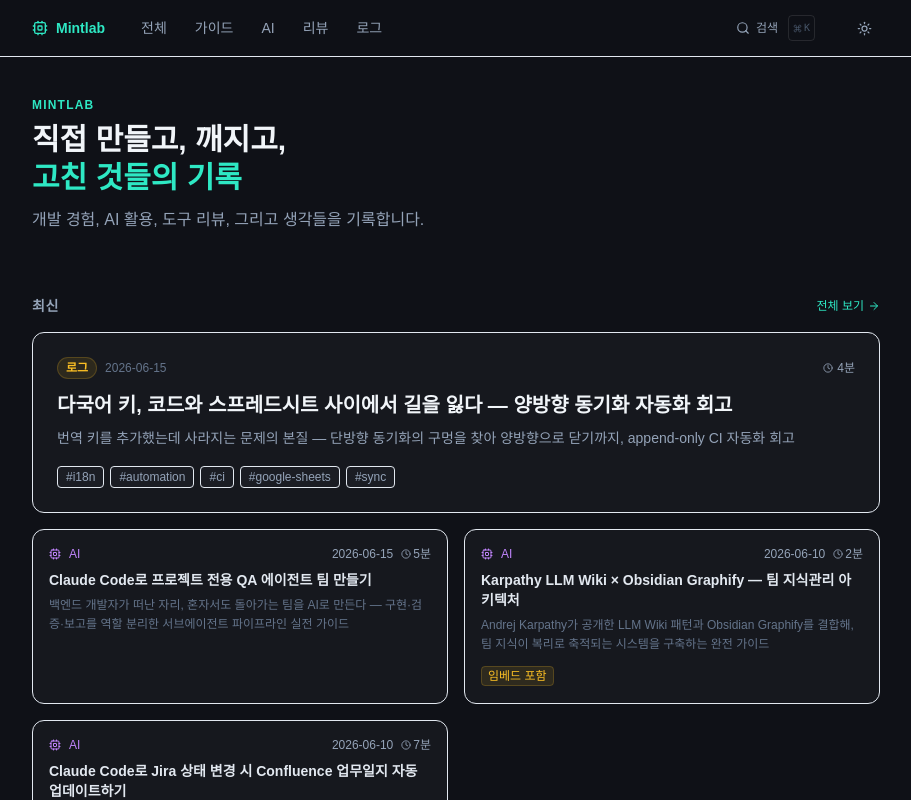
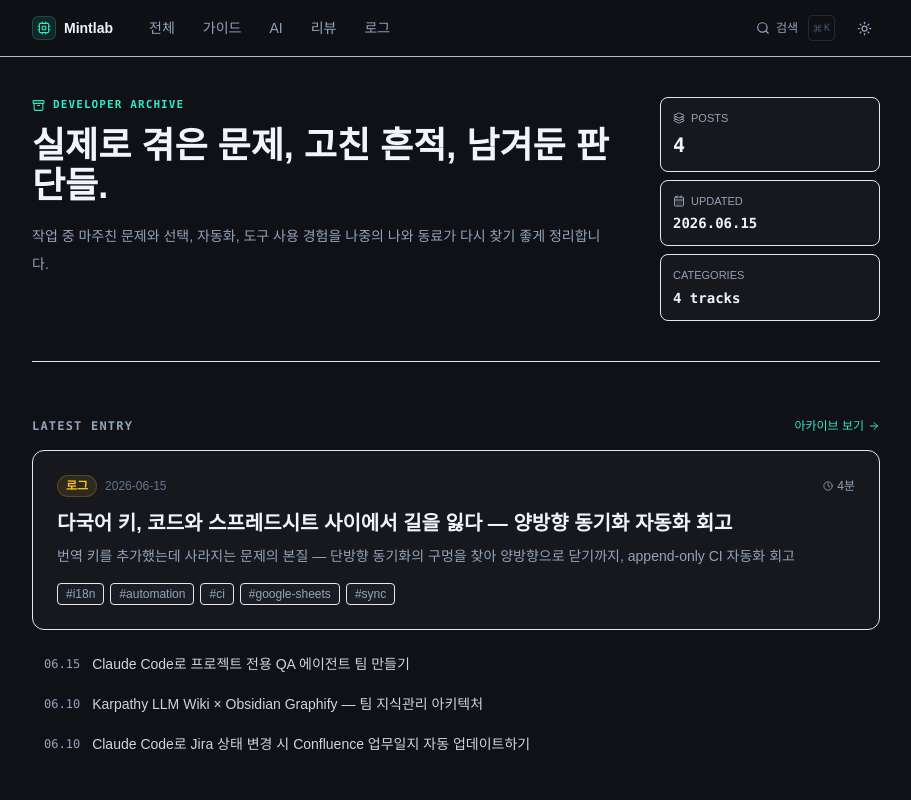
Before and after one commit to dev-ming/mintlab, a Next.js app: page / in a window 1280 px wide. Shown: the top 800 px of the page, without its empty margins (184-1095 px from the left). Built offline with nearby package versions, Linux system fonts and the light colour scheme; a web font is replaced by a local one.

Commit message:
💄 개발 기록 아카이브 UI polish
홈을 아카이브 인덱스 톤으로 재구성하고 헤더 active nav를 추가.

PostList hover, TOC active bar, 코드블록 헤더를 다듬어 로그북 감성을 강화.

```diff
--- a/app/globals.css
+++ b/app/globals.css
@@ -6,7 +6,7 @@
 
 /* 코드 블록 — 라이트/다크 모두 다크 유지 */
 .prose pre {
-  @apply bg-[#0a0d14] border border-white/[8%] rounded-xl;
+  @apply m-0 bg-transparent border-0 rounded-none;
 }
 
 .prose code:not(pre code) {
--- a/app/layout.tsx
+++ b/app/layout.tsx
@@ -1,24 +1,13 @@
 import type { Metadata } from 'next'
 import './globals.css'
-import Link from 'next/link'
-import { Cpu } from 'lucide-react'
-import Search from '@/components/Search'
-import ThemeToggle from '@/components/ThemeToggle'
 import Providers from '@/components/Providers'
+import Header from '@/components/Header'
 import { getAllPosts } from '@/lib/content'
 
 export const metadata: Metadata = {
   title: { default: 'Mintlab', template: '%s | Mintlab' },
-  description: '개발 경험, AI 활용, 도구 리뷰 — Mintlab',
+  description: '개발 기록 아카이브 — Mintlab',
 }
-
-const NAV = [
-  { href: '/posts', label: '전체' },
-  { href: '/guide', label: '가이드' },
-  { href: '/ai', label: 'AI' },
-  { href: '/reviews', label: '리뷰' },
-  { href: '/logs', label: '로그' },
-]
 
 export default function RootLayout({ children }: { children: React.ReactNode }) {
   const posts = getAllPosts()
@@ -27,34 +16,13 @@ export default function RootLayout({ children }: { children: React.ReactNode })
     <html lang="ko" suppressHydrationWarning>
       <body className="bg-slate-50 dark:bg-[#0f1117] text-slate-900 dark:text-slate-200 min-h-screen font-pretendard antialiased">
         <Providers>
-          {/* 네비게이션 */}
-          <header className="sticky top-0 z-50 border-b border-slate-200 dark:border-white/8 bg-slate-50/90 dark:bg-[#0f1117]/90 backdrop-blur-sm">
-            <div className="max-w-4xl mx-auto px-6 h-14 flex items-center gap-6">
-              <Link href="/" className="flex items-center gap-2 text-sm font-semibold text-mint-500 dark:text-mint-400">
-                <Cpu size={16} />
-                Mintlab
-              </Link>
-              <nav className="flex gap-1 flex-1">
-                {NAV.map(({ href, label }) => (
-                  <Link
-                    key={href}
-                    href={href}
-                    className="px-3 py-1.5 rounded-md text-sm text-slate-600 dark:text-slate-400 hover:text-slate-900 dark:hover:text-slate-100 hover:bg-black/5 dark:hover:bg-white/5 transition-colors"
-                  >
-                    {label}
-                  </Link>
-                ))}
-              </nav>
-              <Search posts={posts} />
-              <ThemeToggle />
-            </div>
-          </header>
+          <Header posts={posts} />
 
           <main className="max-w-4xl mx-auto px-6 py-10">{children}</main>
 
           <footer className="border-t border-slate-200 dark:border-white/8 mt-20">
             <div className="max-w-4xl mx-auto px-6 py-8 text-xs text-slate-400 dark:text-slate-600 flex items-center justify-between">
-              <span>Mintlab — 개발 경험과 생각을 기록하는 공간</span>
+              <span>Mintlab — 개발 기록 아카이브</span>
               <a
                 href="https://github.com/dev-ming"
                 target="_blank"
--- a/app/page.tsx
+++ b/app/page.tsx
@@ -1,52 +1,83 @@
 import { getAllPosts } from '@/lib/content'
 import PostCard from '@/components/PostCard'
-import { ArrowRight } from 'lucide-react'
+import { ArrowRight, Archive, CalendarDays, Layers3 } from 'lucide-react'
 import Link from 'next/link'
 
 export default function HomePage() {
   const posts = getAllPosts()
   const featured = posts.slice(0, 1)[0]
-  const rest = posts.slice(1, 7)
+  const rest = posts.slice(1, 6)
 
   const guides = posts.filter((p) => p.category === 'guide').slice(0, 3)
   const aiPosts = posts.filter((p) => p.category === 'ai').slice(0, 3)
   const reviews = posts.filter((p) => p.category === 'review').slice(0, 3)
+  const latestDate = posts[0]?.date.replaceAll('-', '.') ?? '-'
 
   return (
-    <div className="space-y-16">
-      {/* Hero */}
-      <section>
-        <div className="mb-2 text-xs font-semibold text-mint-500 dark:text-mint-400 uppercase tracking-widest">
-          Mintlab
+    <div className="space-y-14">
+      <section className="grid gap-8 border-b border-slate-200 pb-10 dark:border-white/8 md:grid-cols-[1fr_220px]">
+        <div>
+          <div className="mb-3 flex items-center gap-2 font-mono text-[11px] font-semibold uppercase tracking-widest text-mint-600 dark:text-mint-400">
+            <Archive size={13} />
+            Developer Archive
+          </div>
+          <h1 className="max-w-2xl text-3xl font-bold leading-tight text-slate-950 dark:text-slate-100 sm:text-4xl">
+            실제로 겪은 문제, 고친 흔적, 남겨둔 판단들.
+          </h1>
+          <p className="mt-4 max-w-xl text-sm leading-7 text-slate-500 dark:text-slate-400">
+            작업 중 마주친 문제와 선택, 자동화, 도구 사용 경험을 나중의 나와 동료가 다시 찾기 좋게 정리합니다.
+          </p>
         </div>
-        <h1 className="text-3xl font-bold text-slate-900 dark:text-slate-100 mb-3 leading-tight">
-          직접 만들고, 깨지고,<br />
-          <span className="text-mint-500 dark:text-mint-400">고친 것들의 기록</span>
-        </h1>
-        <p className="text-slate-500 dark:text-slate-400 text-base max-w-lg">
-          개발 경험, AI 활용, 도구 리뷰, 그리고 생각들을 기록합니다.
-        </p>
+
+        <div className="grid grid-cols-3 gap-2 md:grid-cols-1">
+          <div className="rounded-lg border border-slate-200 bg-white px-3 py-3 dark:border-white/8 dark:bg-[#16181e]">
+            <div className="mb-1 flex items-center gap-1.5 text-[11px] text-slate-400">
+              <Layers3 size={12} />
+              POSTS
+            </div>
+            <div className="font-mono text-xl font-semibold text-slate-900 dark:text-slate-100">{posts.length}</div>
+          </div>
+          <div className="rounded-lg border border-slate-200 bg-white px-3 py-3 dark:border-white/8 dark:bg-[#16181e]">
+            <div className="mb-1 flex items-center gap-1.5 text-[11px] text-slate-400">
+              <CalendarDays size={12} />
+              UPDATED
+            </div>
+            <div className="font-mono text-sm font-semibold text-slate-900 dark:text-slate-100">{latestDate}</div>
+          </div>
+          <div className="rounded-lg border border-slate-200 bg-white px-3 py-3 dark:border-white/8 dark:bg-[#16181e]">
+            <div className="mb-1 text-[11px] text-slate-400">CATEGORIES</div>
+            <div className="font-mono text-sm font-semibold text-slate-900 dark:text-slate-100">4 tracks</div>
+          </div>
+        </div>
       </section>
 
-      {/* 최신 포스트 강조 */}
       {featured && (
         <section>
           <div className="flex items-center justify-between mb-4">
-            <h2 className="text-sm font-semibold text-slate-500 dark:text-slate-400 uppercase tracking-wider">최신</h2>
+            <h2 className="font-mono text-xs font-semibold uppercase tracking-widest text-slate-500 dark:text-slate-400">Latest Entry</h2>
             <Link href="/posts" className="text-xs text-mint-500 dark:text-mint-400 flex items-center gap-1 hover:underline">
-              전체 보기 <ArrowRight size={12} />
+              아카이브 보기 <ArrowRight size={12} />
             </Link>
           </div>
           <PostCard post={featured} featured />
-          <div className="grid grid-cols-1 sm:grid-cols-2 gap-4 mt-4">
+          <div className="mt-4 space-y-1">
             {rest.map((p) => (
-              <PostCard key={p.slug} post={p} />
+              <Link
+                key={p.slug}
+                href={`/posts/${p.slug}`}
+                className="group flex items-center gap-3 rounded-lg px-3 py-2 text-sm transition-colors hover:bg-slate-100 dark:hover:bg-white/5"
+              >
+                <span className="font-mono text-xs text-slate-400 tabular-nums">{p.date.slice(5).replace('-', '.')}</span>
+                <span className="min-w-0 flex-1 truncate text-slate-700 transition-colors group-hover:text-mint-600 dark:text-slate-300 dark:group-hover:text-mint-400">
+                  {p.title}
+                </span>
+                <ArrowRight size={12} className="opacity-0 transition-opacity group-hover:opacity-100" />
+              </Link>
             ))}
           </div>
         </section>
       )}
 
-      {/* 카테고리 섹션 */}
       {guides.length > 0 && (
         <section>
           <div className="flex items-center justify-between mb-4">
--- a/components/CopyCode.tsx
+++ b/components/CopyCode.tsx
@@ -1,6 +1,6 @@
 'use client'
 import { useRef, useState } from 'react'
-import { Copy, Check } from 'lucide-react'
+import { Copy, Check, Terminal } from 'lucide-react'
 
 export default function CopyCode({ children, ...props }: React.HTMLAttributes<HTMLPreElement>) {
   const preRef = useRef<HTMLPreElement>(null)
@@ -14,14 +14,20 @@ export default function CopyCode({ children, ...props }: React.HTMLAttributes<HT
   }
 
   return (
-    <div className="relative group/code">
+    <div className="group/code relative overflow-hidden rounded-xl border border-white/8 bg-[#0a0d14]">
+      <div className="flex h-9 items-center justify-between border-b border-white/8 px-3">
+        <div className="flex items-center gap-2 font-mono text-[11px] text-slate-500">
+          <Terminal size={12} />
+          code
+        </div>
+      </div>
       <pre ref={preRef} {...props}>
         {children}
       </pre>
       <button
         onClick={handleCopy}
         aria-label="코드 복사"
-        className="absolute top-3 right-3 opacity-0 group-hover/code:opacity-100 transition-opacity p-1.5 rounded-md bg-white/8 hover:bg-white/15 text-slate-400 hover:text-slate-200"
+        className="absolute right-2 top-2 rounded-md bg-white/8 p-1.5 text-slate-400 opacity-0 transition-opacity hover:bg-white/15 hover:text-slate-200 group-hover/code:opacity-100"
       >
         {copied ? <Check size={12} /> : <Copy size={12} />}
       </button>
--- /dev/null
+++ b/components/Header.tsx
@@ -0,0 +1,64 @@
+'use client'
+
+import Link from 'next/link'
+import { usePathname } from 'next/navigation'
+import { Cpu } from 'lucide-react'
+import Search from '@/components/Search'
+import ThemeToggle from '@/components/ThemeToggle'
+import type { PostMeta } from '@/lib/content'
+
+const NAV = [
+  { href: '/posts', label: '전체' },
+  { href: '/guide', label: '가이드' },
+  { href: '/ai', label: 'AI' },
+  { href: '/reviews', label: '리뷰' },
+  { href: '/logs', label: '로그' },
+]
+
+type Props = {
+  posts: Pick<PostMeta, 'slug' | 'title' | 'excerpt' | 'tags' | 'category'>[]
+}
+
+export default function Header({ posts }: Props) {
+  const pathname = usePathname()
+
+  return (
+    <header className="sticky top-0 z-50 border-b border-slate-200/80 bg-slate-50/90 backdrop-blur-md dark:border-white/8 dark:bg-[#0f1117]/90">
+      <div className="mx-auto flex h-14 max-w-4xl items-center gap-4 px-6 sm:gap-6">
+        <Link href="/" className="flex items-center gap-2 text-sm font-semibold text-slate-900 transition-colors hover:text-mint-500 dark:text-slate-100 dark:hover:text-mint-400">
+          <span className="grid size-6 place-items-center rounded-md border border-mint-500/20 bg-mint-500/10 text-mint-500 dark:border-mint-400/20 dark:bg-mint-400/10 dark:text-mint-400">
+            <Cpu size={14} />
+          </span>
+          Mintlab
+        </Link>
+
+        <nav className="flex min-w-0 flex-1 gap-1 overflow-x-auto">
+          {NAV.map(({ href, label }) => {
+            const active = href === '/posts' ? pathname === href : pathname.startsWith(href)
+            return (
+              <Link
+                key={href}
+                href={href}
+                className={`relative whitespace-nowrap rounded-md px-3 py-1.5 text-sm transition-colors ${
+                  active
+                    ? 'bg-mint-500/10 text-mint-600 dark:bg-mint-400/10 dark:text-mint-400'
+                    : 'text-slate-600 hover:bg-black/5 hover:text-slate-900 dark:text-slate-400 dark:hover:bg-white/5 dark:hover:text-slate-100'
+                }`}
+              >
+                {label}
+                {active && (
+                  <span className="absolute inset-x-3 -bottom-[9px] h-px rounded-full bg-mint-500/70 dark:bg-mint-400/70" />
+                )}
+              </Link>
+            )
+          })}
+        </nav>
+
+        <div className="flex items-center gap-1">
+          <Search posts={posts} />
+          <ThemeToggle />
+        </div>
+      </div>
+    </header>
+  )
+}
--- a/components/PostList.tsx
+++ b/components/PostList.tsx
@@ -68,10 +68,10 @@ export default function PostList({ posts }: { posts: PostMeta[] }) {
                   <span className="font-mono text-xs text-slate-400 dark:text-slate-500 min-w-[36px] flex-shrink-0 tabular-nums">
                     {mmdd}
                   </span>
-                  <span className={`text-xs px-2 py-0.5 rounded-full border flex-shrink-0 ${cfg.bg} ${cfg.color}`}>
+                  <span className={`text-[11px] px-1.5 py-0.5 rounded-md border flex-shrink-0 ${cfg.bg} ${cfg.color}`}>
                     {cfg.label}
                   </span>
-                  <span className="flex-1 text-sm text-slate-800 dark:text-slate-200 group-hover:text-slate-500 dark:group-hover:text-slate-400 transition-colors duration-150 truncate">
+                  <span className="flex-1 text-sm text-slate-800 dark:text-slate-200 group-hover:text-mint-600 dark:group-hover:text-mint-400 group-hover:translate-x-0.5 transition-all duration-150 truncate">
                     {post.title}
                   </span>
                   <span className="text-xs text-slate-400 dark:text-slate-500 flex-shrink-0 tabular-nums hidden sm:inline">
--- a/components/TableOfContents.tsx
+++ b/components/TableOfContents.tsx
@@ -28,17 +28,22 @@ export default function TableOfContents({ headings }: { headings: Heading[] }) {
   if (headings.length === 0) return null
 
   return (
-    <nav>
-      <p className="text-[10px] text-slate-500 uppercase tracking-widest font-semibold mb-3">
-        목차
+    <nav className="border-l border-slate-200 pl-4 dark:border-white/8">
+      <p className="text-[10px] text-slate-400 uppercase tracking-widest font-semibold mb-3">
+        ON THIS PAGE
       </p>
-      <ul className="space-y-1.5">
+      <ul className="space-y-1">
         {headings.map((h) => (
-          <li key={h.id} style={{ paddingLeft: `${(h.level - 1) * 10}px` }}>
+          <li key={h.id} className="relative" style={{ paddingLeft: `${(h.level - 1) * 10}px` }}>
+            {active === h.id && (
+              <span className="absolute -left-4 top-1 h-3.5 w-px rounded-full bg-mint-500 dark:bg-mint-400" />
+            )}
             <a
               href={`#${h.id}`}
-              className={`block text-xs leading-snug transition-colors hover:text-slate-200 ${
-                active === h.id ? 'text-mint-400' : 'text-slate-500'
+              className={`block rounded-sm py-0.5 text-xs leading-snug transition-colors ${
+                active === h.id
+                  ? 'font-medium text-mint-600 dark:text-mint-400'
+                  : 'text-slate-500 hover:text-slate-800 dark:text-slate-500 dark:hover:text-slate-300'
               }`}
             >
               {h.text}
```
